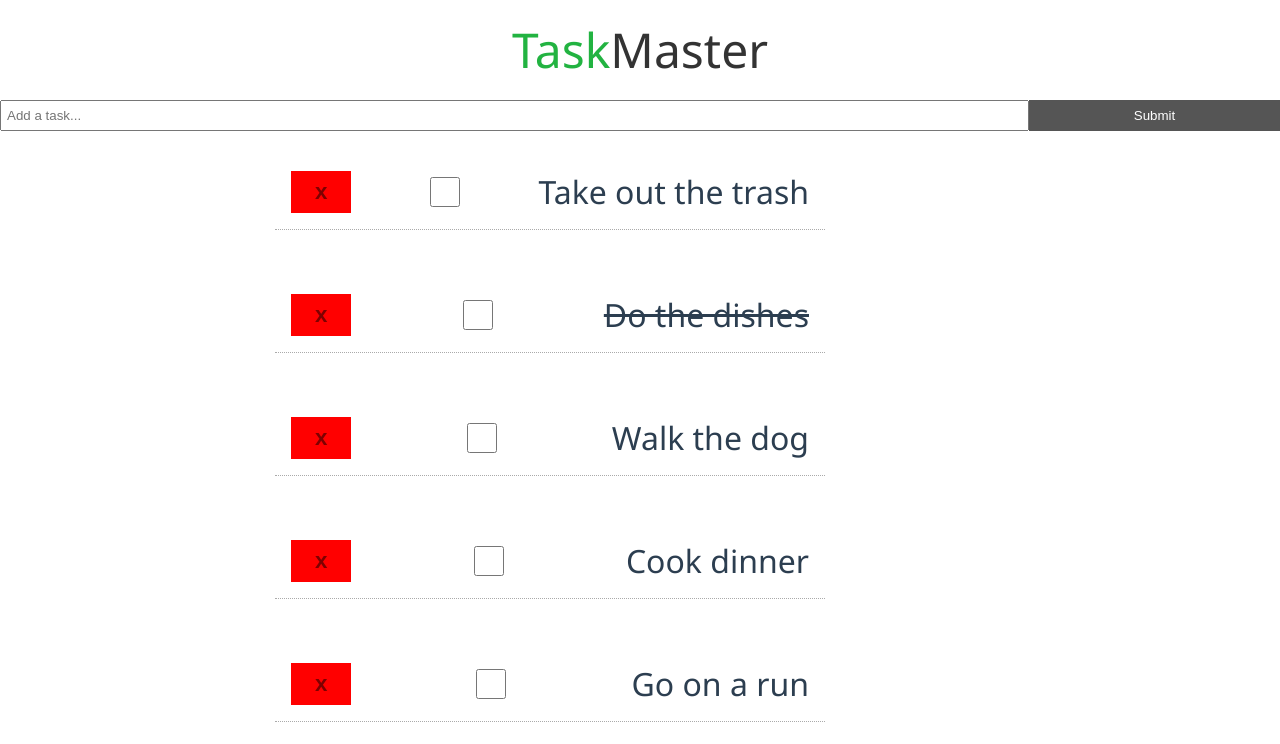
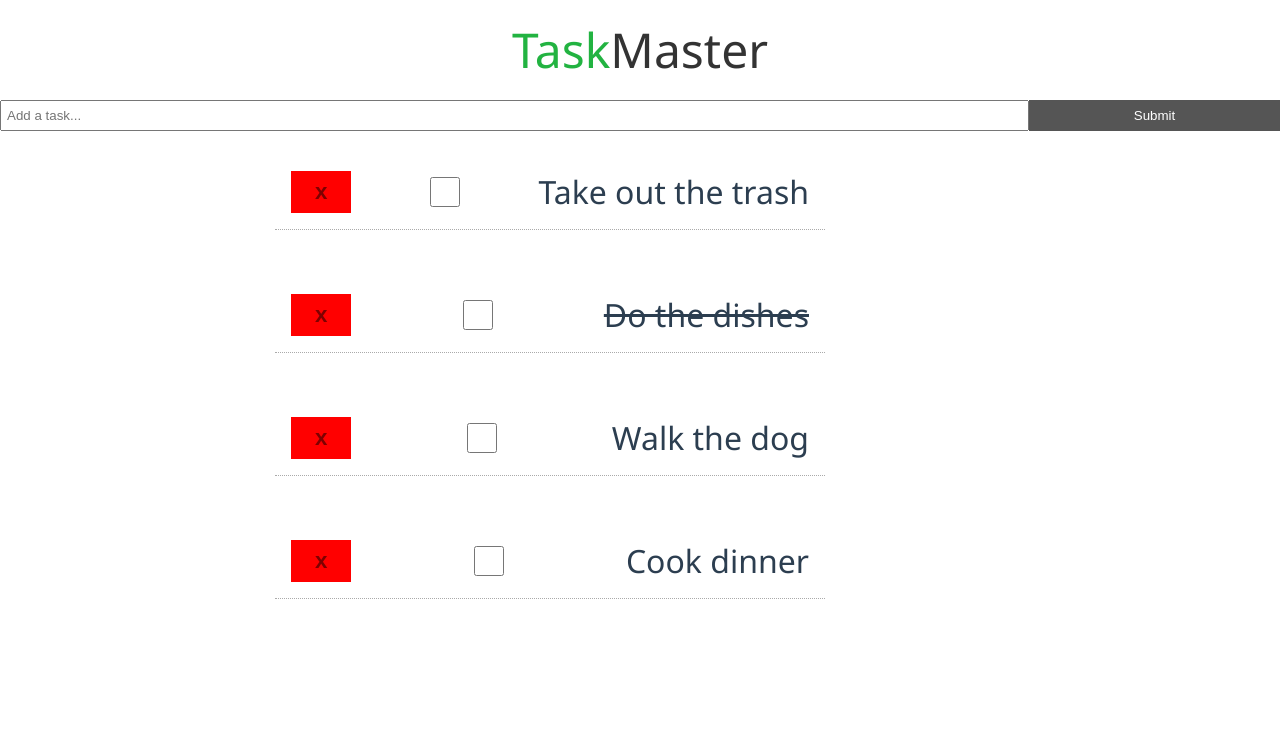
Before and after one commit to denimcouch/task-master-vue, a Vue app: page / in a window 1280 px wide. Shown: the top 744 px of the page. Built offline with nearby package versions, Linux system fonts and the light colour scheme; data requests are answered from the project's data file.

Commit message:
DELETE request works

```diff
--- a/db.json
+++ b/db.json
@@ -19,11 +19,6 @@
       "id": 4,
       "title": "Cook dinner",
       "completed": false
-    },
-    {
-      "title": "Go on a run",
-      "completed": false,
-      "id": 5
     }
   ]
 }
--- a/src/App.vue
+++ b/src/App.vue
@@ -25,12 +25,13 @@ export default {
   },
   methods: {
     deleteTask(id) {
+      fetch(`http://localhost:3000/tasks/${id}`, {method: "DELETE"})
       this.tasks = this.tasks.filter((task) => task.id !== id);
     },
     addTask(newTask) {
       console.log(newTask);
       const taskOptions = {
-        method:"POST",
+        method: "POST",
         headers: {
           "Content-Type": "application/json",
           Accept: "application/json"
```
